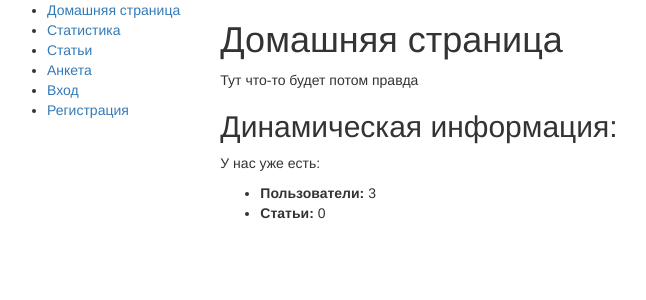
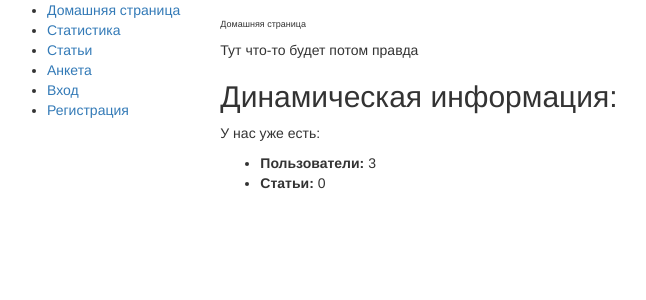
Before and after one commit to Moria-Mel/Caffeine, a Django app: page /caffeine/ in a window 1280 px wide. Shown: the top 300 px of the page, without its empty margins (8-654 px from the left). Run offline with Django 3.2, Linux system fonts and the light colour scheme; data comes from the database, SQL or seed files in the repository; data that the repository does not hold is empty; some libraries are stand-ins or nearby versions.

Commit message:
test vsc

```diff
--- a/caffeine/catalog/static/css/styles.css
+++ b/caffeine/catalog/static/css/styles.css
@@ -3,3 +3,5 @@ sidebar-nav {
     padding: 0;
     list-style: none;
 }
+
+h1 {font-size: xx-small;}
```
